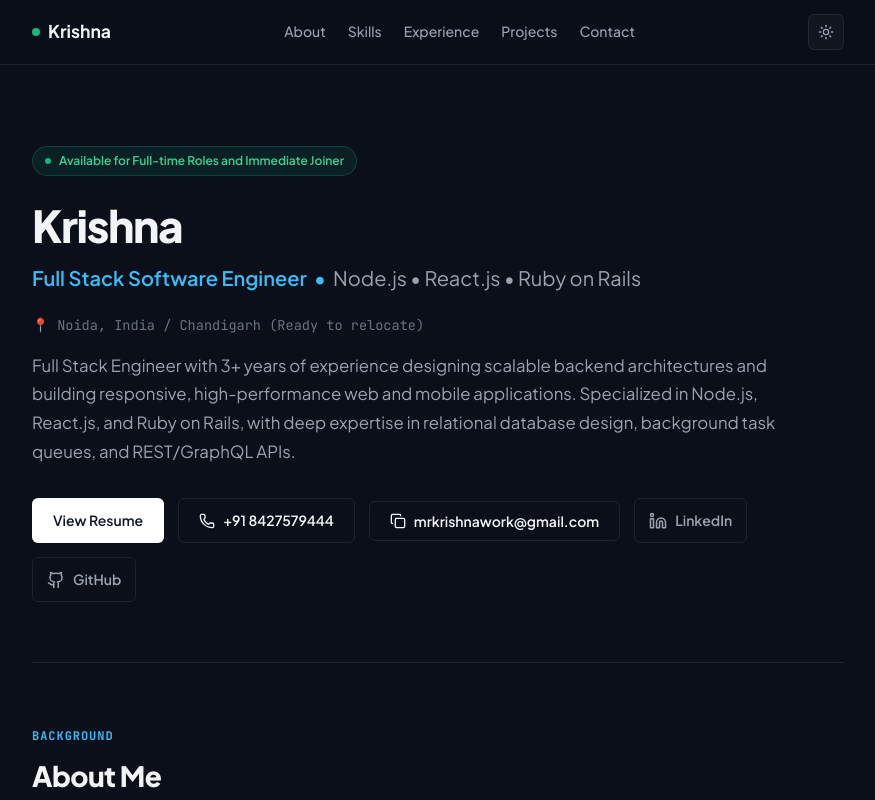
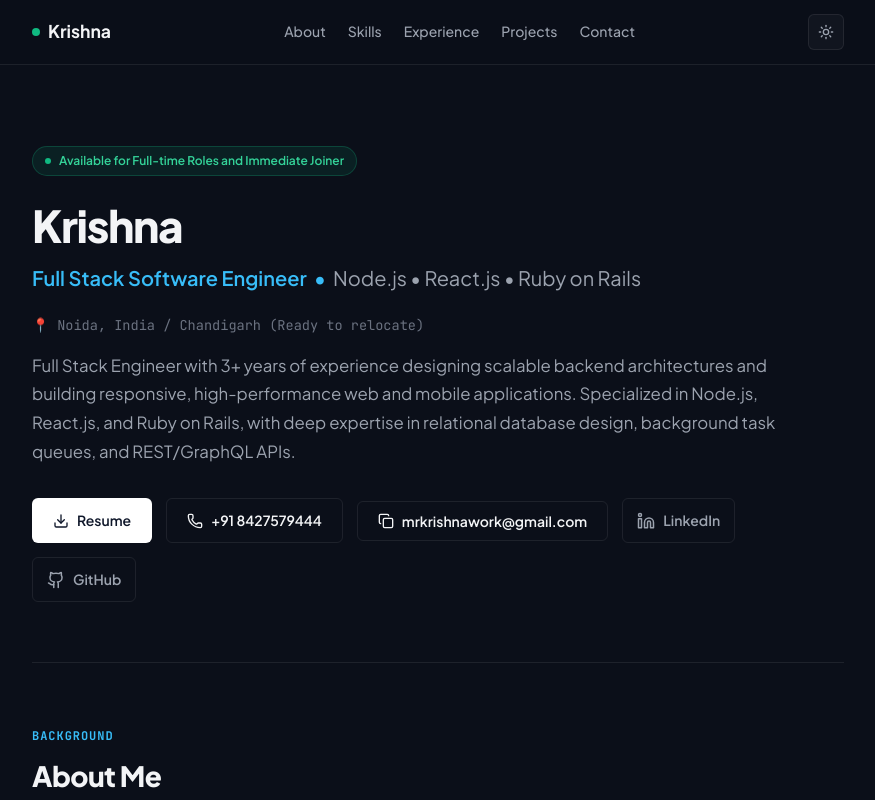
Before and after one commit to mrkrishna20/krishna_portfolio, a React (Vite) app: page / in a window 1280 px wide. Shown: the top 800 px of the page, without its empty margins (202-1077 px from the left). Built offline with nearby package versions, Linux system fonts and the light colour scheme.

Commit message:
download logo added to resume

```diff
--- a/src/App.jsx
+++ b/src/App.jsx
@@ -102,7 +102,10 @@ export default function App() {
               <span>Get in touch</span>
             </a> */}
 
-            <a href="#resume" className="btn btn-primary">View Resume</a>
+            <a href="#resume" className="btn btn-primary">
+              <Download size={16} />
+              Resume
+            </a>
 
             <a href={`tel:${profile.phone.replace(/[^0-9+]/g, '')}`} className="btn btn-outline" title="Call directly">
               <Phone size={16} />
```
